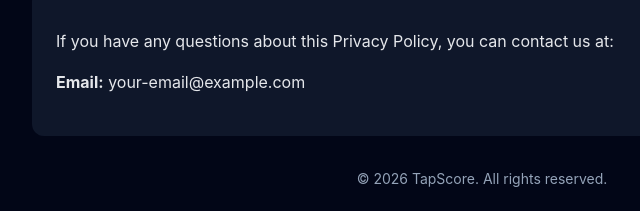
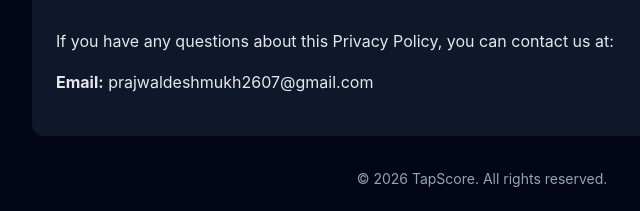
Before and after one commit to prajwald2607/tapscore-privacy-policy, a plain HTML site: page index.html in a window 1280 px wide. Shown: the part 1560-1771 px from the top of the page, 158-798 px from the left. Drawn offline with Linux system fonts and the light colour scheme.

Commit message:
email update

```diff
--- a/index.html
+++ b/index.html
@@ -106,7 +106,7 @@
         If you have any questions about this Privacy Policy, you can contact us
         at:
       </p>
-      <p><strong>Email:</strong> your-email@example.com</p>
+      <p><strong>Email:</strong> prajwaldeshmukh2607@gmail.com</p>
     </div>
 
     <footer>© 2026 TapScore. All rights reserved.</footer>
```
